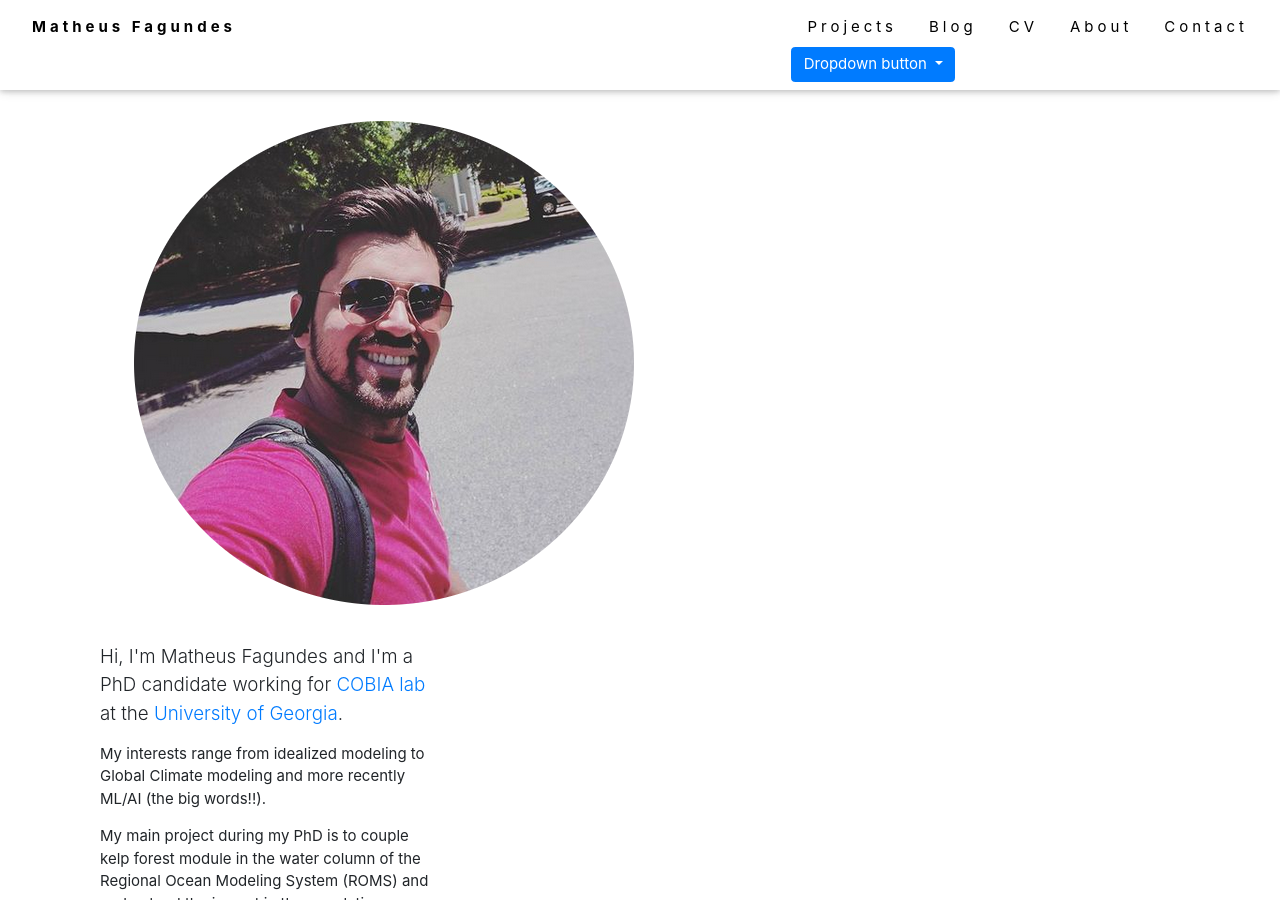
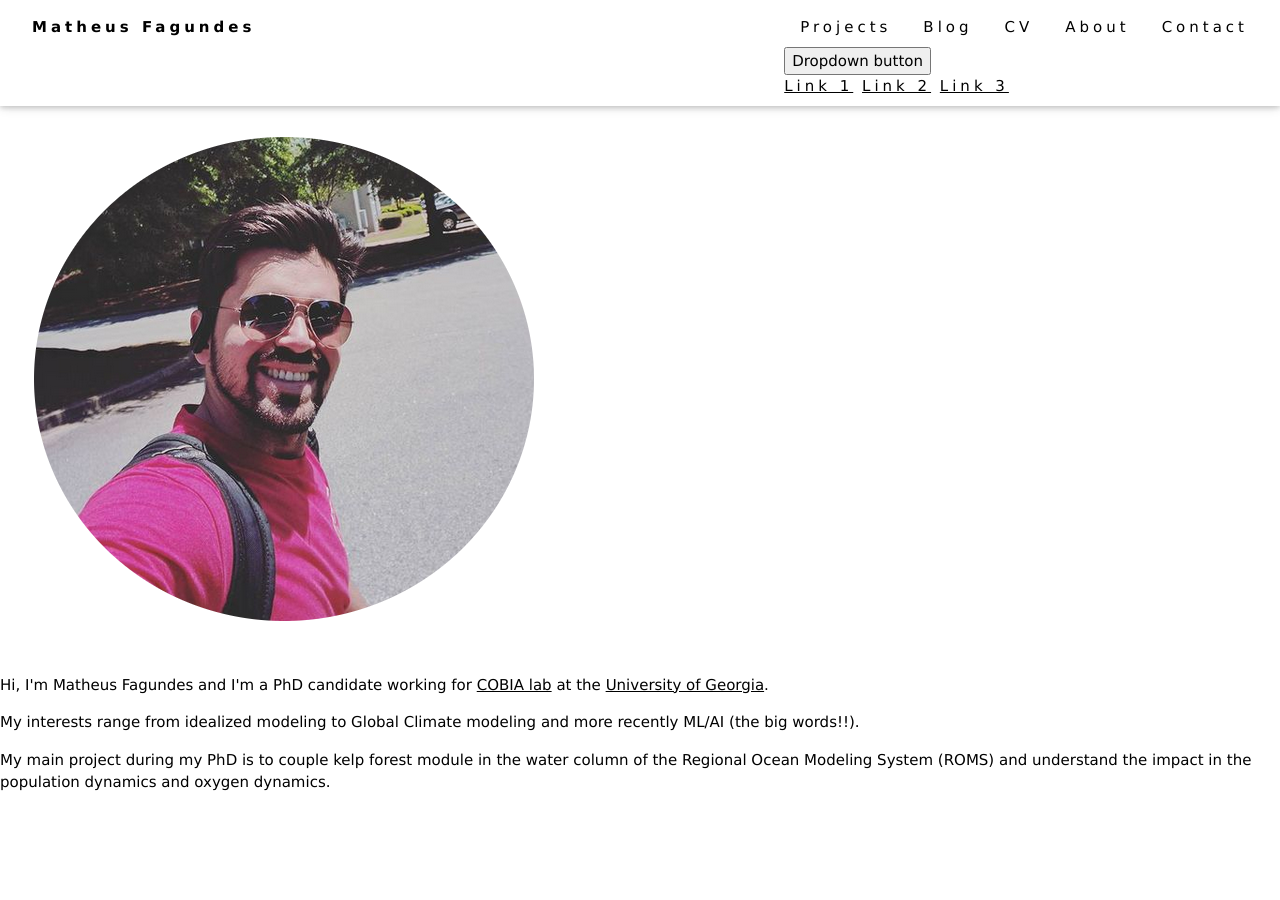
Before and after one commit to mf99274/mf99274.github.io, a Jekyll site: the page built from index.html, in a window 1280 px wide. Built offline with Jekyll 4.4.1, drawn with Linux system fonts in a browser that asks for light colours.

Commit message:
Update default.html

```diff
--- a/_layouts/default.html
+++ b/_layouts/default.html
@@ -5,14 +5,15 @@
     <!-- link to main stylesheet -->
    <!-- <link rel="stylesheet" type="text/css" href="/css/main.css">
 </head> -->
+<head>
 <title>Matheus Fagundes</title>
 <meta charset="UTF-8">
 <meta name="viewport" content="width=device-width, initial-scale=1">
 <link rel="stylesheet" href="https://www.w3schools.com/w3css/4/w3.css">
-<link rel="stylesheet" href="https://cdn.jsdelivr.net/npm/bootstrap@4.6.1/dist/css/bootstrap.min.css">
 <script src="https://cdn.jsdelivr.net/npm/jquery@3.5.1/dist/jquery.slim.min.js"></script>
 <script src="https://cdn.jsdelivr.net/npm/popper.js@1.16.1/dist/umd/popper.min.js"></script>
 <script src="https://cdn.jsdelivr.net/npm/bootstrap@4.6.1/dist/js/bootstrap.bundle.min.js"></script>
+</head>
 
 <body background-color: lightblue;>
 <nav>
```
